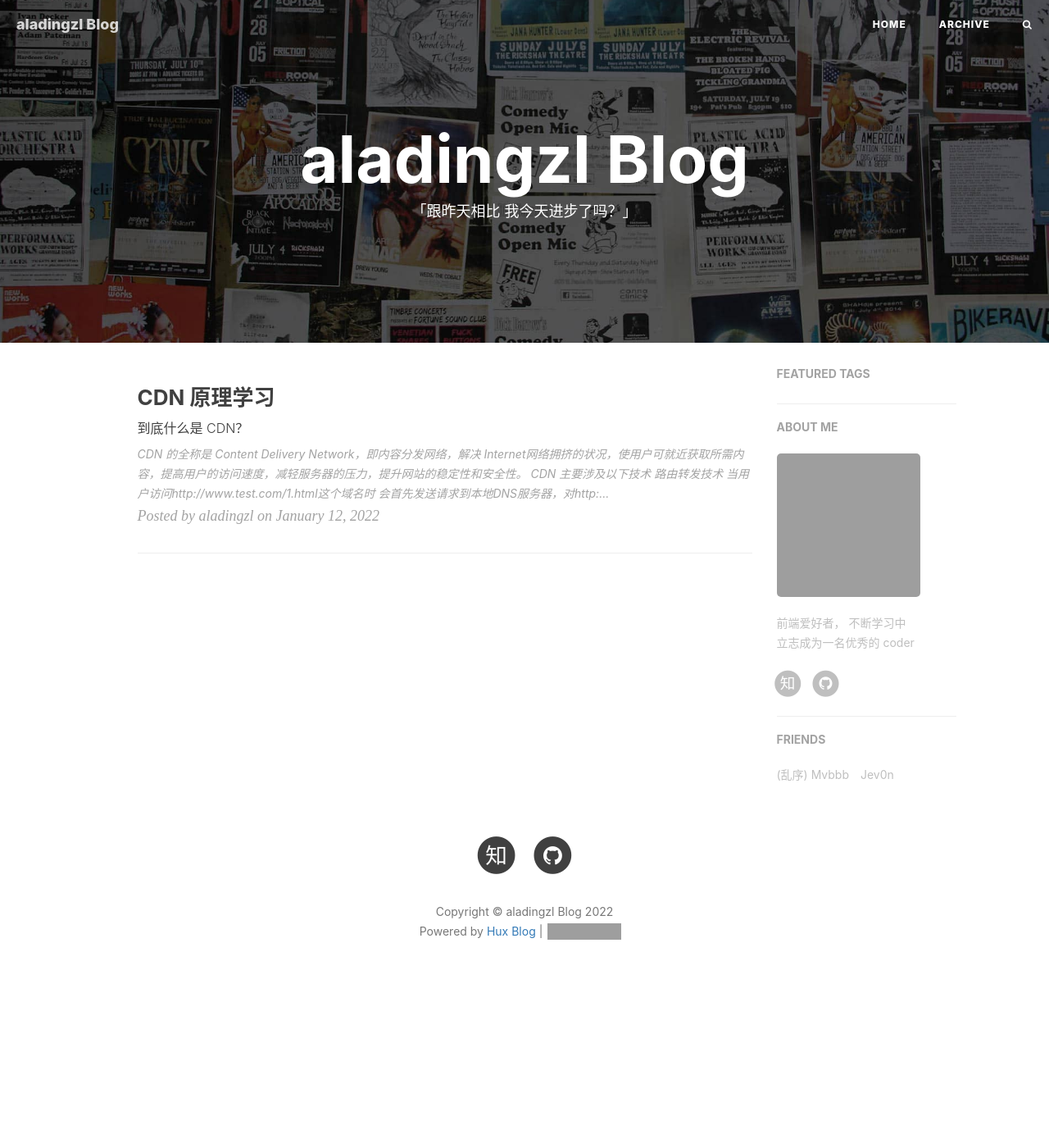
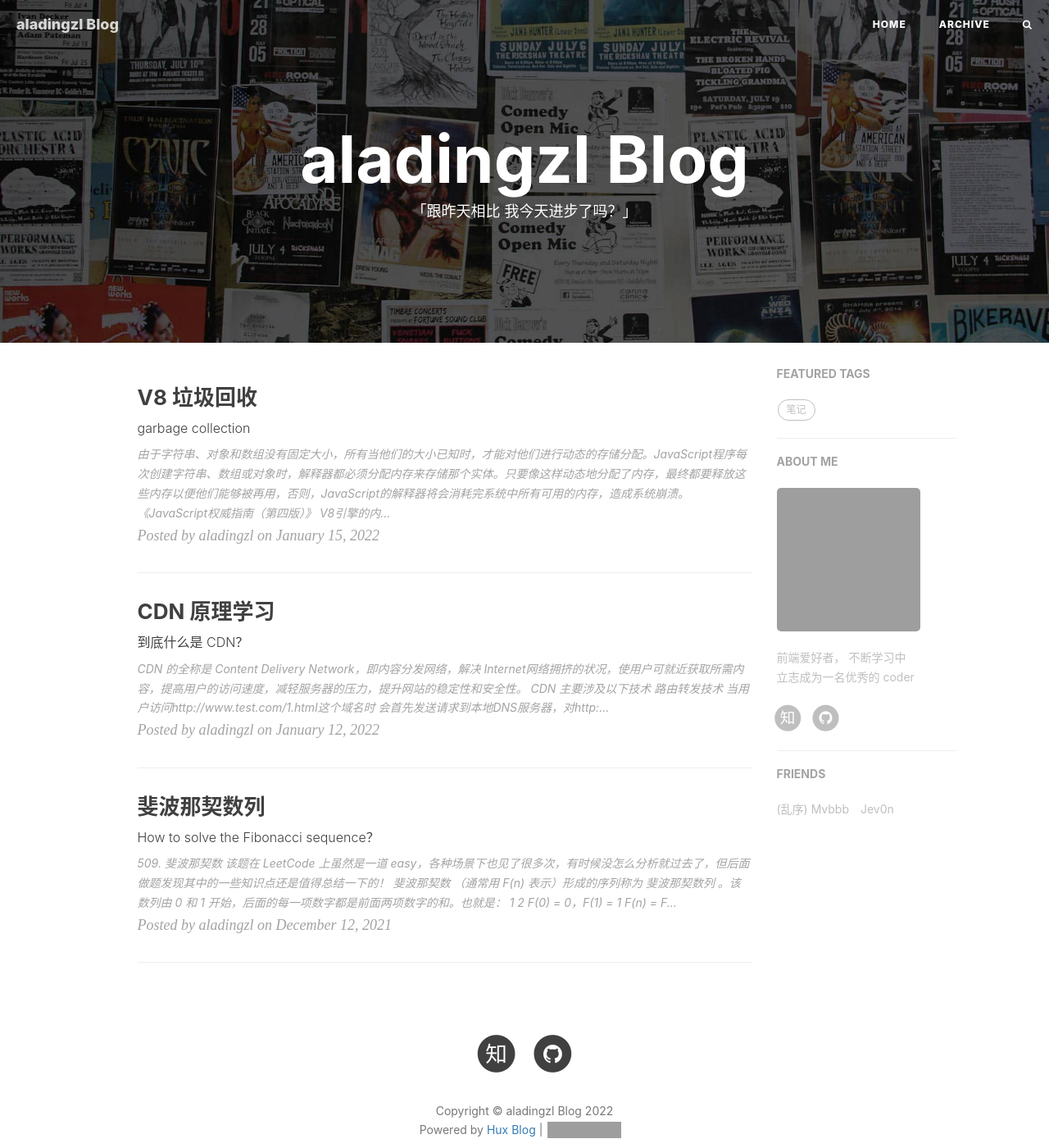
Before and after one commit to aladingzl/aladingzl.github.io, a Jekyll site: the page built from index.html, in a window 1280 px wide and 1400 px high. Shown: the whole window at 82% size. Built offline with Jekyll 4.4.1, drawn with Linux system fonts in a browser that asks for light colours; nearby versions of some CDN libraries; the list of posts is cut into pages by our own code; comment, search, counter and statistics services are not loaded; grey boxes are pictures that could not be loaded.

Commit message:
:fire: 2022/01/29

````diff
--- a/_config.yml
+++ b/_config.yml
@@ -14,8 +14,8 @@ future: true
 # SNS settings
 RSS: false
 # weibo_username:     aladingzl
+github_username:    aladingzl
 zhihu_username:     aladingzl
-github_username:    aladingzl
 # twitter_username:   aladingzl
 #facebook_username:
 #linkedin_username:  firstname-lastname-idxxxx
--- /dev/null
+++ b/_posts/algorithm/2021-12-12-fibonacci.md
@@ -0,0 +1,120 @@
+---
+layout:     post
+title:      "斐波那契数列"
+subtitle:   "How to solve the Fibonacci sequence？"
+date:       2021-12-12
+author:     "aladingzl"
+header-style: text
+tags:
+    - algorithm
+    - LeetCode
+    - 笔记
+---
+
+[509. 斐波那契数](https://leetcode-cn.com/problems/fibonacci-number/)
+
+该题在 LeetCode 上虽然是一道 easy，各种场景下也见了很多次，有时候没怎么分析就过去了，但后面做题发现其中的一些知识点还是值得总结一下的！
+
+> **斐波那契数** （通常用 `F(n)` 表示）形成的序列称为 **斐波那契数列** 。该数列由 `0` 和 `1` 开始，后面的每一项数字都是前面两项数字的和。也就是：
+
+```
+F(0) = 0，F(1) = 1
+F(n) = F(n - 1) + F(n - 2)，其中 n > 1
+```
+
+### 递归法
+
+其实看到斐波那契的公式很自然的可以想到递归解法，下面直接给出代码实现：
+
+```javascript
+var fib = function(n) {
+  	// 终止条件
+    if (n == 0) return 0;
+    if (n == 1) return 1;
+  	// 向下求解
+    return fib(n - 1) + fib(n - 2);
+};
+```
+
+**时间复杂度分析**
+
+其实递归求解过程就是构造一颗二叉树，深度为 k 的满二叉树有 2^k - 1 个节点，每次递归的操作数为 1，递归次数可以看成指数级 2^n 大小。
+
+所以这个递归的时间复杂度为 **O(2^n)**
+
+<img src="https://cdn.jsdelivr.net/gh/aladingzl/PicGoCDN//img/fib01.jpg" alt="fib01" style="zoom: 50%;" />
+
+指数级复杂度太高，n 较大时显然是无法接受的，下面进行优化。
+
+从上图可以发现存在很多重复节点，所以我们可以对已经计算出的结果进行相应的存储，下面给出代码实现：
+
+```javascript
+var fib = function(n) {
+    const memo = {}; // 存储已有结果
+
+    const helper = (x) => {
+        if (memo[x]) return memo[x];
+        if (x == 0) return 0;
+        if (x == 1) return 1;
+        memo[x] = fib(x - 1) + fib(x - 2);
+        return memo[x];
+    };
+
+    return helper(n);
+};
+```
+
+优化后相当于进行了剪枝操作，相同的节点仅执行了一次
+
+### 动态规划
+
+斐波那契数存在递推关系，可以使用动态规划求解。动态规划的状态转移方程即为上述递推关系，边界条件为 *F*(0) 和 *F*(1)。可以得到下面的代码实现：
+
+```javascript
+var fib = function(n) {
+    if(n < 2) return n;
+    const dp = [];
+    dp[0] = 0, dp[1] = 1;
+    for(let i = 2; i <= n; i++) {
+        dp[i] = dp[i - 1] + dp[i - 2];
+    }
+    return dp[n];
+};
+```
+
+**复杂度分析**
+
+- 时间复杂度 **O(n)**
+- 空间复杂度 **O(n)**
+
+由于 *F*(*n*) 只和 *F*(*n*−1) 与 *F*(*n*−2) 有关，因此可以使用「滚动数组思想」把空间复杂度优化成 ***O*(1)**。
+
+代码实现：
+
+```javascript
+var fib = function(n) {
+    if (n < 2) {
+        return n;
+    }
+    let p = 0, q = 0, r = 1;
+    for (let i = 2; i <= n; i++) {
+        p = q;
+        q = r;
+        r = p + q;
+    }
+    return r;
+};
+```
+
+### 最后
+
+果然算法的尽头是数学:smile:，官方题解给出了**矩阵快速幂**和**通项公式法**，属实强！给我看傻了。
+
+最后最后打个表娱乐娱乐吧
+
+```javascript
+var fib = function(n) {
+    const nums = [0,1,1,2,3,5,8,13,21,34,55,89,144,233,377,610,987,1597,2584,4181,6765,10946,17711,28657,46368,75025,121393,196418,317811,514229,832040];
+    return nums[n];
+};
+```
--- /dev/null
+++ b/_posts/notes/2022-1-15-V8-GC-note.md
@@ -0,0 +1,18 @@
+---
+layout:     post
+title:      "V8 垃圾回收"
+subtitle:   "garbage collection"
+date:       2022-1-15
+author:     "aladingzl"
+header-style: text
+tags:
+    - GC
+    - JavaScript
+    - 笔记
+---
+
+> 由于字符串、对象和数组没有固定大小，所有当他们的大小已知时，才能对他们进行动态的存储分配。JavaScript程序每次创建字符串、数组或对象时，解释器都必须分配内存来存储那个实体。只要像这样动态地分配了内存，最终都要释放这些内存以便他们能够被再用，否则，JavaScript的解释器将会消耗完系统中所有可用的内存，造成系统崩溃。《JavaScript权威指南（第四版）》
+
+### V8引擎的内存限制
+
+### V8的垃圾回收策略
````
Also changed, not shown: _posts/hidden/2020-05-05-pl-chart.md (deleted, +0 -18 lines).
